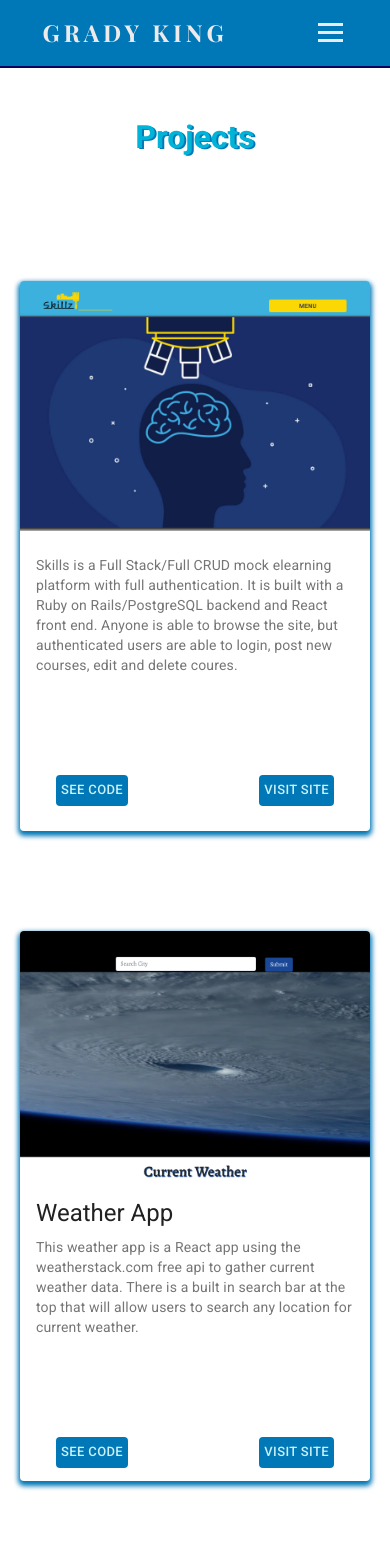
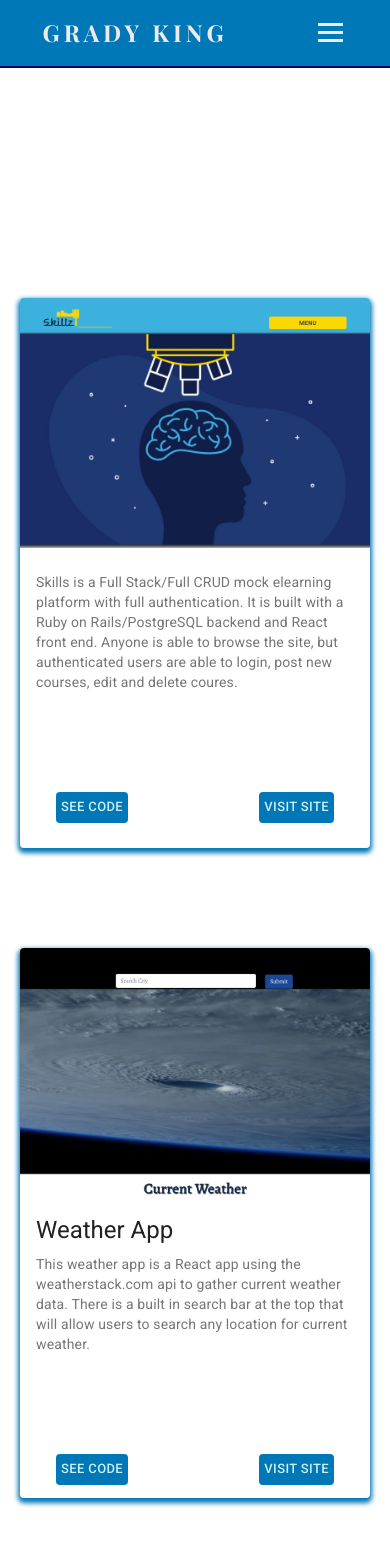
Before and after one commit to gradyki/Portfolio-Site, a React (Create React App) app in the folder client/: page /projects in a window 390 px wide. Shown: the top 1568 px of the page. Built offline with nearby package versions, Linux system fonts and the light colour scheme; a web font is replaced by a local one.

Commit message:
fixed link

```diff
--- a/client/src/components/ProjectHome/ProjectHome.jsx
+++ b/client/src/components/ProjectHome/ProjectHome.jsx
@@ -93,9 +93,14 @@ export default function ProjectHome() {
                   location for current weather.
                 </Typography>
                 <div className="home-buttons">
-                  <Button size="small" color="primary">
-                    See Code
-                  </Button>
+                  <a
+                    href="https://github.com/gradyki/Weather-App"
+                    target="_blank"
+                  >
+                    <Button size="small" color="primary">
+                      See Code
+                    </Button>
+                  </a>
                   <a
                     href="https://flamboyant-nightingale-ad12ec.netlify.app/"
                     target="_blank"
--- a/client/src/screens/Projects/Projects.css
+++ b/client/src/screens/Projects/Projects.css
@@ -4,7 +4,14 @@
 }
 
 .projects-cards-container {
-  margin: 75px 50px 50px 50px;
+  margin: 50px;
   display: flex;
   justify-content: space-between;
+  flex-wrap: wrap;
 }
+
+@media screen and (max-width: 770px) {
+  .projects-cards-container {
+    margin-top: 180px;
+  }
+}
--- a/client/src/screens/Projects/Projects.jsx
+++ b/client/src/screens/Projects/Projects.jsx
@@ -28,9 +28,6 @@ export default function Projects() {
   return (
     <div className="projects-page">
       <div className="projects-section">
-        <div className="projects-title">
-          <h1>Projects</h1>
-        </div>
         <div className="projects-cards-container">
           <div className="skillz">
             <Card className={classes.root}>
@@ -96,14 +93,19 @@ export default function Projects() {
                     component="p"
                   >
                     This weather app is a React app using the weatherstack.com
-                    free api to gather current weather data. There is a built in
+                    api to gather current weather data. There is a built in
                     search bar at the top that will allow users to search any
                     location for current weather.
                   </Typography>
                   <div className="home-buttons">
-                    <Button size="small" color="primary">
-                      See Code
-                    </Button>
+                    <a
+                      href="https://github.com/gradyki/Weather-App"
+                      target="_blank"
+                    >
+                      <Button size="small" color="primary">
+                        See Code
+                      </Button>
+                    </a>
                     <a
                       href="https://flamboyant-nightingale-ad12ec.netlify.app/"
                       target="_blank"
```
